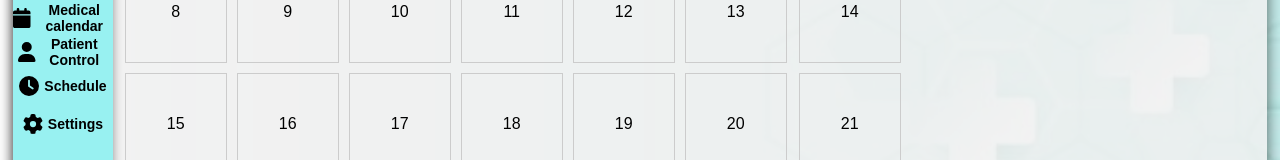
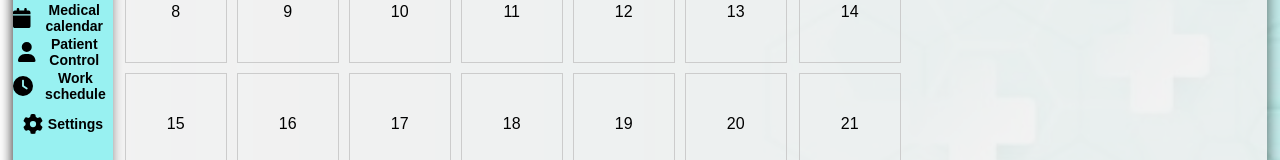
Before and after one commit to valfonsoardila/MediSync-App, a React (Create React App) app: page /dashboard in a window 1280 px wide. Both pictures are taken after a click on the element 62 px from the left and 423 px from the top of the page. Shown: the part 220-380 px from the top of the page. Built offline with nearby package versions, Linux system fonts and the light colour scheme.

Commit message:
Sidebar fix langauge

```diff
--- a/src/components/dashboard/sidebar/Sidebar.js
+++ b/src/components/dashboard/sidebar/Sidebar.js
@@ -122,7 +122,7 @@ const Sidebar = ({ onComponentChange }) => {
         </div>
         <div className="sidebar-menu-item" onClick={handleScheduleClick}>
           <FontAwesomeIcon icon={faClock} />
-          <span style={{ display: hover ? "flex" : "none" }}>Schedule</span>
+          <span style={{ display: hover ? "flex" : "none" }}>Work schedule</span>
         </div>
         <div className="sidebar-menu-item" onClick={handleProfileClick}>
           <FontAwesomeIcon icon={faCog} onClick={handleProfileClick} />
```
